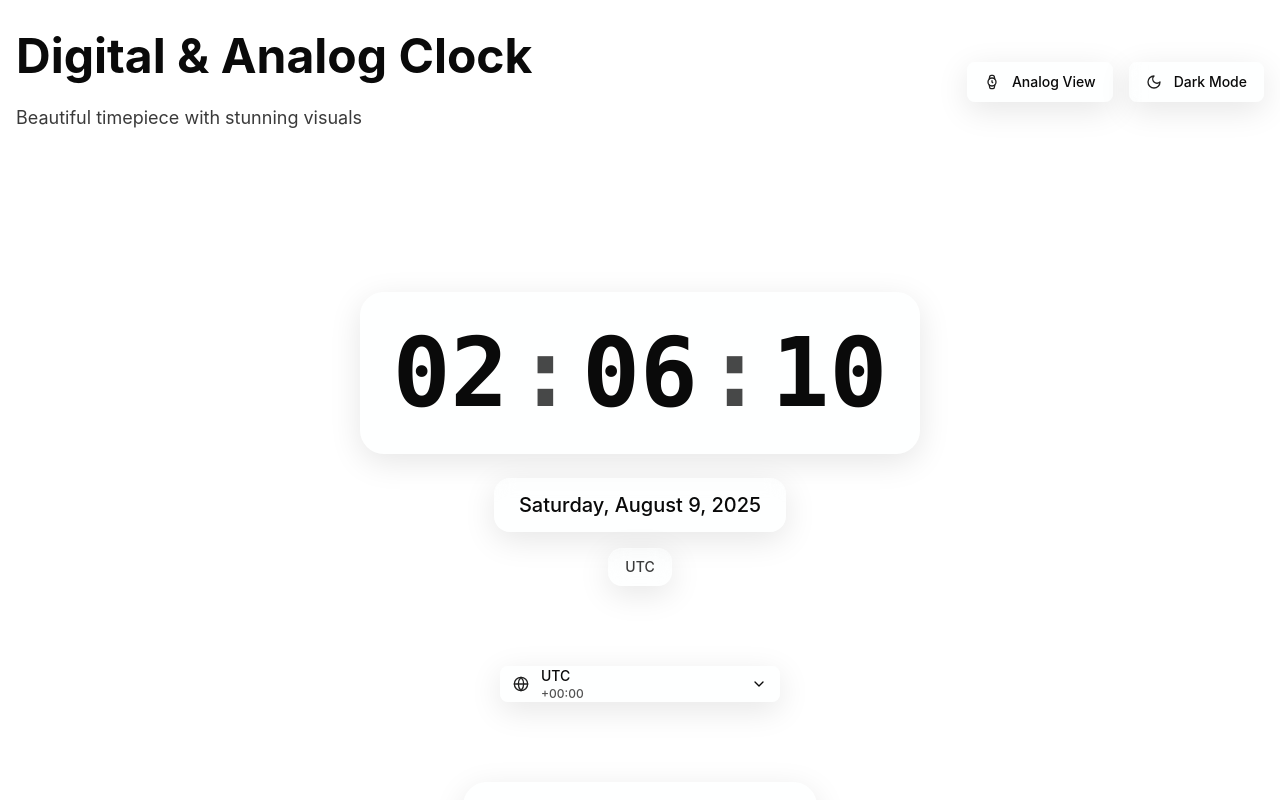
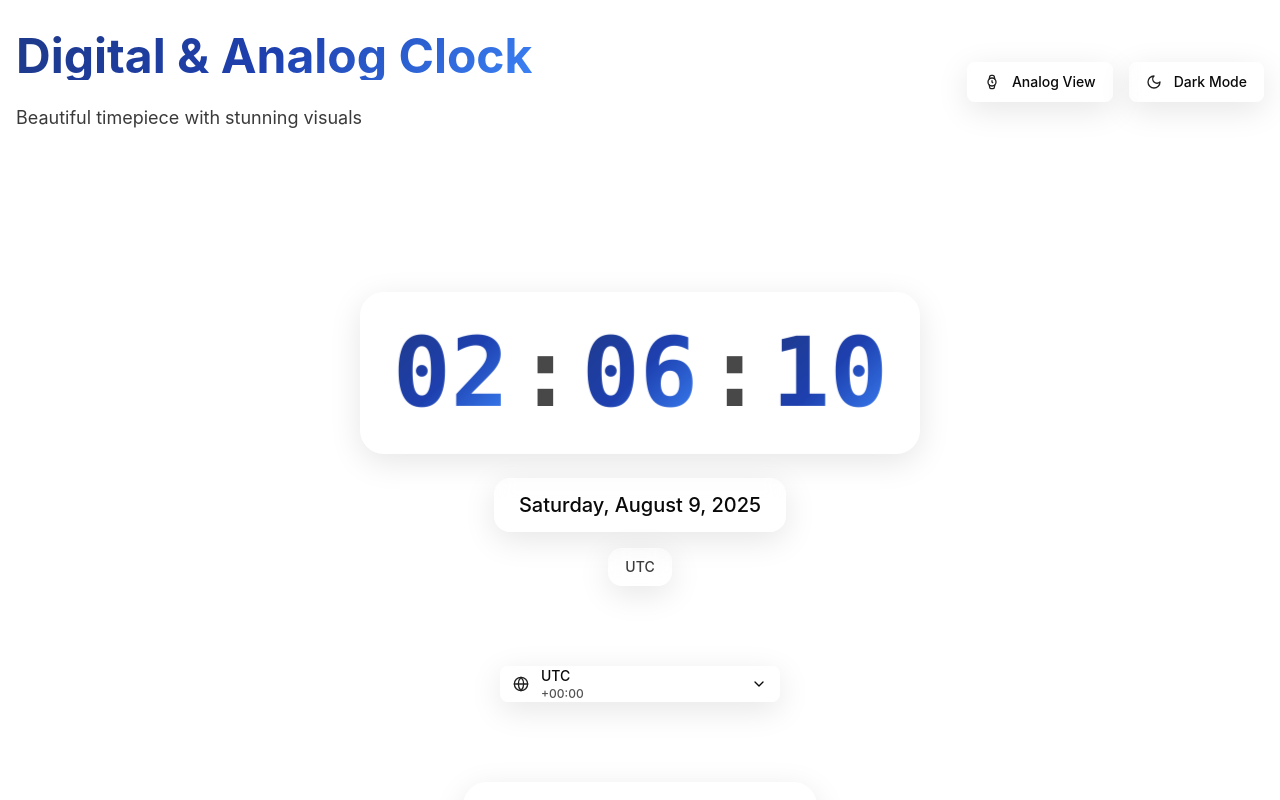
Before and after one commit to RenDub73/clockapp, a React (Vite) app: page / in a window 1280 px wide. Shown: the top 800 px of the page. Built offline with nearby package versions, Linux system fonts and the light colour scheme.

Commit message:
Fix page background color toggle and revert clock components to previous styling

```diff
--- a/src/App.css
+++ b/src/App.css
@@ -114,21 +114,95 @@
   * {
     @apply border-border outline-ring/50;
   }
+
+  html {
+    background-color: var(--background);
+    transition: background-color 0.3s ease;
+  }
+
   body {
     background-color: var(--background);
     color: var(--foreground);
     font-family: 'Inter', -apple-system, BlinkMacSystemFont, 'Segoe UI', Roboto, sans-serif;
+    transition: background-color 0.3s ease, color 0.3s ease;
+  }
+
+  html.dark {
+    background-color: #000000;
+  }
+
+  body.dark {
+    background-color: #000000;
+    color: #ffffff;
   }
 }
 
 .glass-morphism {
-  background-color: var(--card);
+  background: rgba(255, 255, 255, 0.1);
   backdrop-filter: blur(10px);
-  border: 1px solid var(--border);
+  border: 1px solid rgba(255, 255, 255, 0.2);
   box-shadow: 0 8px 32px rgba(0, 0, 0, 0.1);
 }
 
 .dark .glass-morphism {
-  background-color: rgba(0, 0, 0, 1);
+  background: rgba(0, 0, 0, 0.2);
   border: 1px solid rgba(255, 255, 255, 0.1);
 }
+
+/* Custom animations */
+@keyframes glow {
+  0%, 100% { box-shadow: 0 0 20px rgba(255, 255, 255, 0.1); }
+  50% { box-shadow: 0 0 40px rgba(255, 255, 255, 0.2), 0 0 60px rgba(255, 255, 255, 0.1); }
+}
+
+@keyframes pulse-glow {
+  0%, 100% {
+    transform: scale(1);
+    filter: drop-shadow(0 0 10px rgba(255, 255, 255, 0.3));
+  }
+  50% {
+    transform: scale(1.02);
+    filter: drop-shadow(0 0 20px rgba(255, 255, 255, 0.5));
+  }
+}
+
+@keyframes shake {
+  0%, 100% { transform: translateX(0); }
+  10%, 30%, 50%, 70%, 90% { transform: translateX(-2px); }
+  20%, 40%, 60%, 80% { transform: translateX(2px); }
+}
+
+@keyframes flash {
+  0%, 50%, 100% { opacity: 1; }
+  25%, 75% { opacity: 0.3; }
+}
+
+.glowing {
+  animation: glow 2s ease-in-out infinite;
+}
+
+.pulse-glow {
+  animation: pulse-glow 2s ease-in-out infinite;
+}
+
+.shake {
+  animation: shake 0.5s ease-in-out infinite;
+}
+
+.flash {
+  animation: flash 0.5s ease-in-out infinite;
+}
+
+.gradient-text {
+  background: linear-gradient(135deg, #1e3a8a 0%, #1e40af 50%, #3b82f6 100%);
+  -webkit-background-clip: text;
+  -webkit-text-fill-color: transparent;
+  background-clip: text;
+}
+
+.dark .gradient-text {
+  background: linear-gradient(135deg, #a855f7 0%, #3b82f6 100%);
+  -webkit-background-clip: text;
+  -webkit-text-fill-color: transparent;
+  background-clip: text;
+}
--- a/src/App.jsx
+++ b/src/App.jsx
@@ -1,4 +1,4 @@
-import { useState } from 'react';
+import { useState, useEffect } from 'react';
 import { Button } from '@/components/ui/button.jsx';
 import { Clock, Watch, Sun, Moon } from 'lucide-react';
 import DigitalClock from './components/DigitalClock';
@@ -11,6 +11,17 @@ function App() {
   const [isDigital, setIsDigital] = useState(true);
   const [isDarkMode, setIsDarkMode] = useState(false);
   const [selectedTimezone, setSelectedTimezone] = useState('UTC');
+
+  useEffect(() => {
+    // Apply dark/light class to document body for full page background
+    if (isDarkMode) {
+      document.body.classList.add('dark');
+      document.documentElement.classList.add('dark');
+    } else {
+      document.body.classList.remove('dark');
+      document.documentElement.classList.remove('dark');
+    }
+  }, [isDarkMode]);
 
   const toggleClockType = () => {
     setIsDigital(!isDigital);
```
Also changed, not shown: 1 other file (tests, documents, lock files or other folders).
